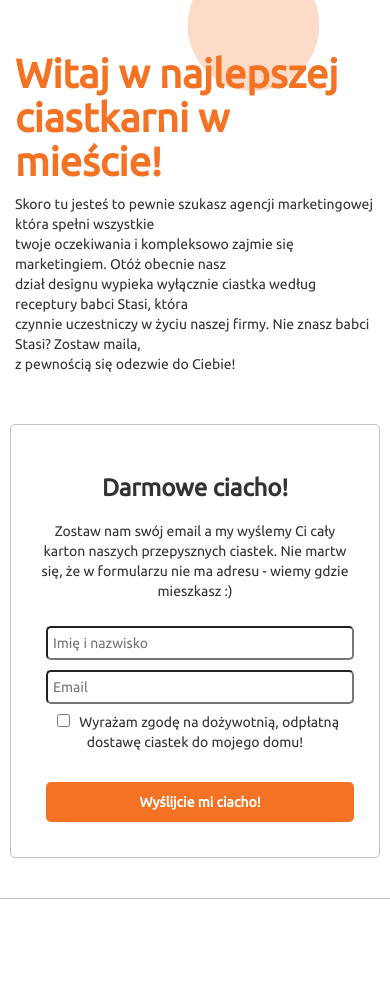
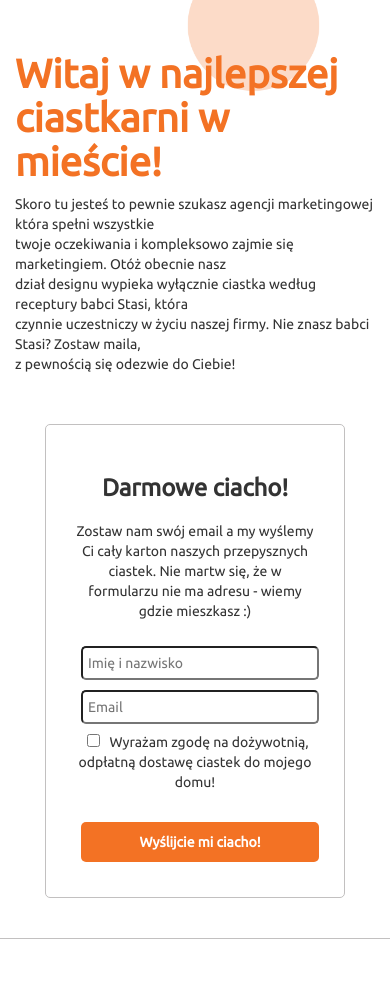
Before and after one commit to adrianrak/UXPin_Project, a website: page index.html in a window 390 px wide. Shown: the part 93-1079 px from the top of the page. Drawn offline with nearby package versions, Linux system fonts and the light colour scheme.

Commit message:
RWD- boxForm

```diff
--- a/style.scss
+++ b/style.scss
@@ -206,7 +206,7 @@ footer {
 @media(max-width: 767px) {
     .hello {
         flex-direction: column;
-        .box-form {
+        .boxForm {
             width: 300px;
         }
     }
```
Also changed, not shown: css/style.css.
